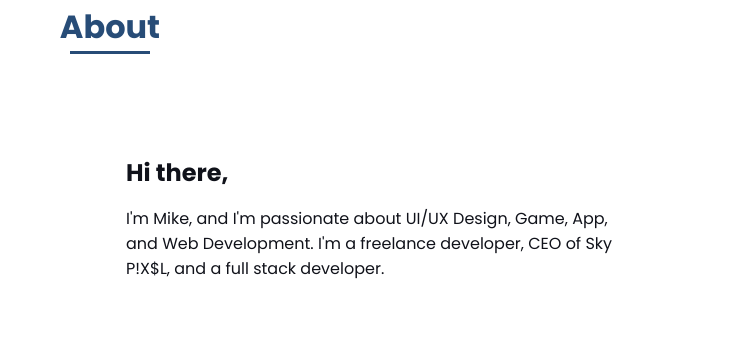
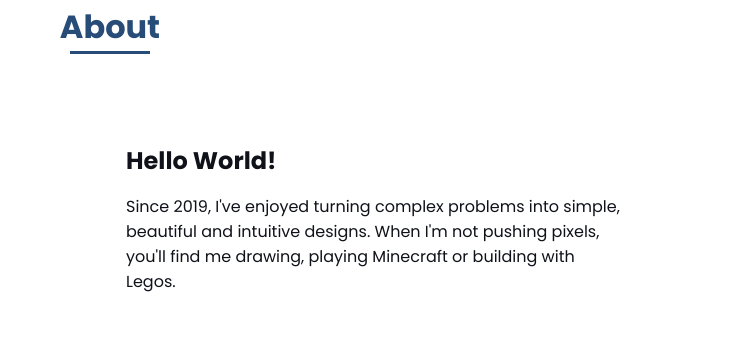
Before and after one commit to Misha76452/misha.github.io, a plain HTML site: page index.html in a window 1280 px wide. Shown: the part 877-1221 px from the top of the page, 530-1280 px from the left. Drawn offline with nearby package versions, Linux system fonts and the light colour scheme.

Commit message:
Update index.html

```diff
--- a/index.html
+++ b/index.html
@@ -753,8 +753,9 @@
                     </div>
 
                     <div>
-                        <h2 class="about__subtitle">Hi there,</h2>
-                        <p class="about__text">I'm Mike, and I'm passionate about UI/UX Design, Game, App, and Web Development. I'm a freelance developer, CEO of Sky P!X$L, and a full stack developer.</p>
+                        <h2 class="about__subtitle">Hello World!</h2>
+                        <!--<p class="about__text">I'm Mike, and I'm passionate about UI/UX Design, Game, App, and Web Development. I'm a freelance developer, CEO of Sky P!X$L, and a full stack developer.</p>-->
+                        <p class="about__text">Since 2019, I've enjoyed turning complex problems into simple, beautiful and intuitive designs. When I'm not pushing pixels, you'll find me drawing, playing Minecraft or building with Legos.</p>
                     </div>
                 </div>
             </section>
```
